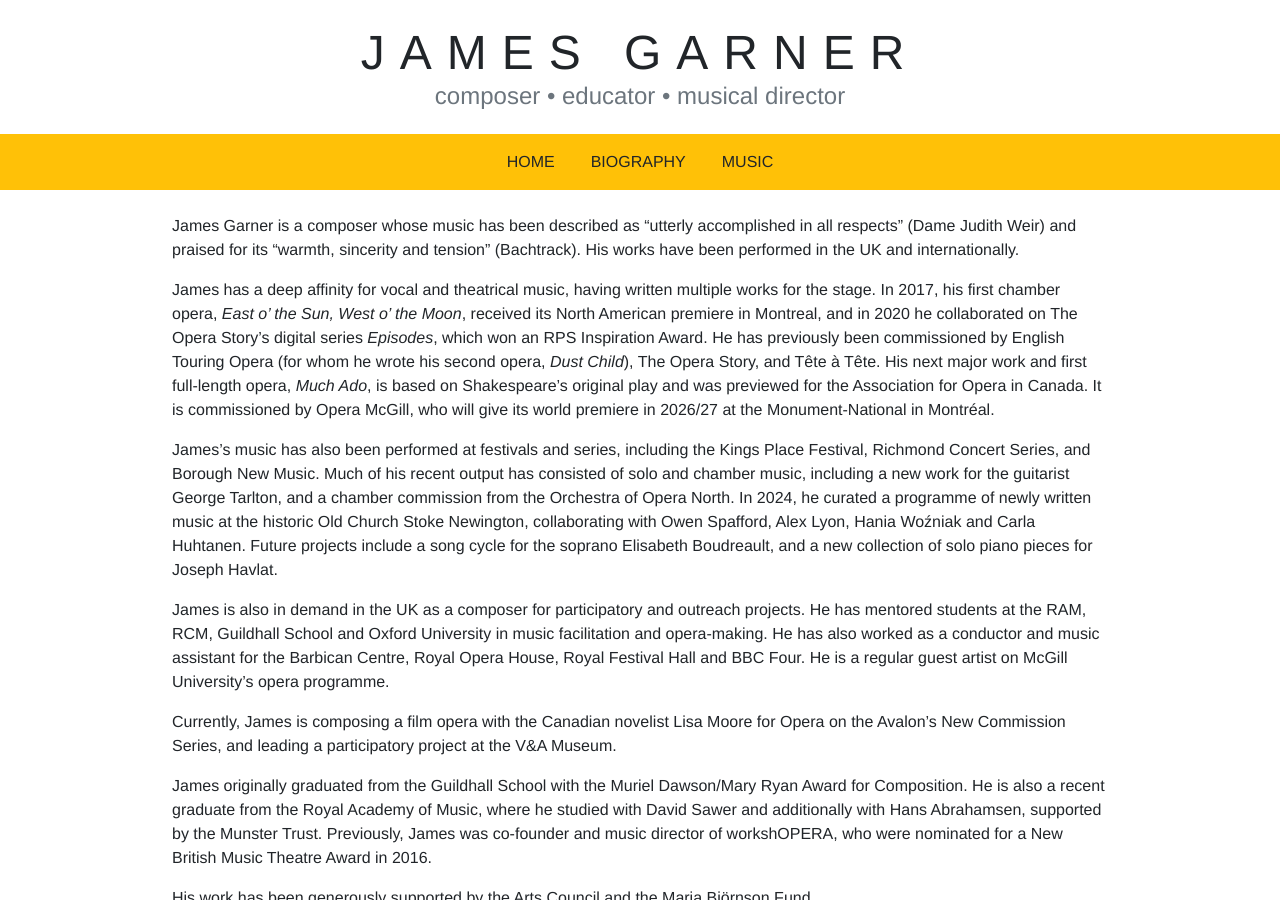
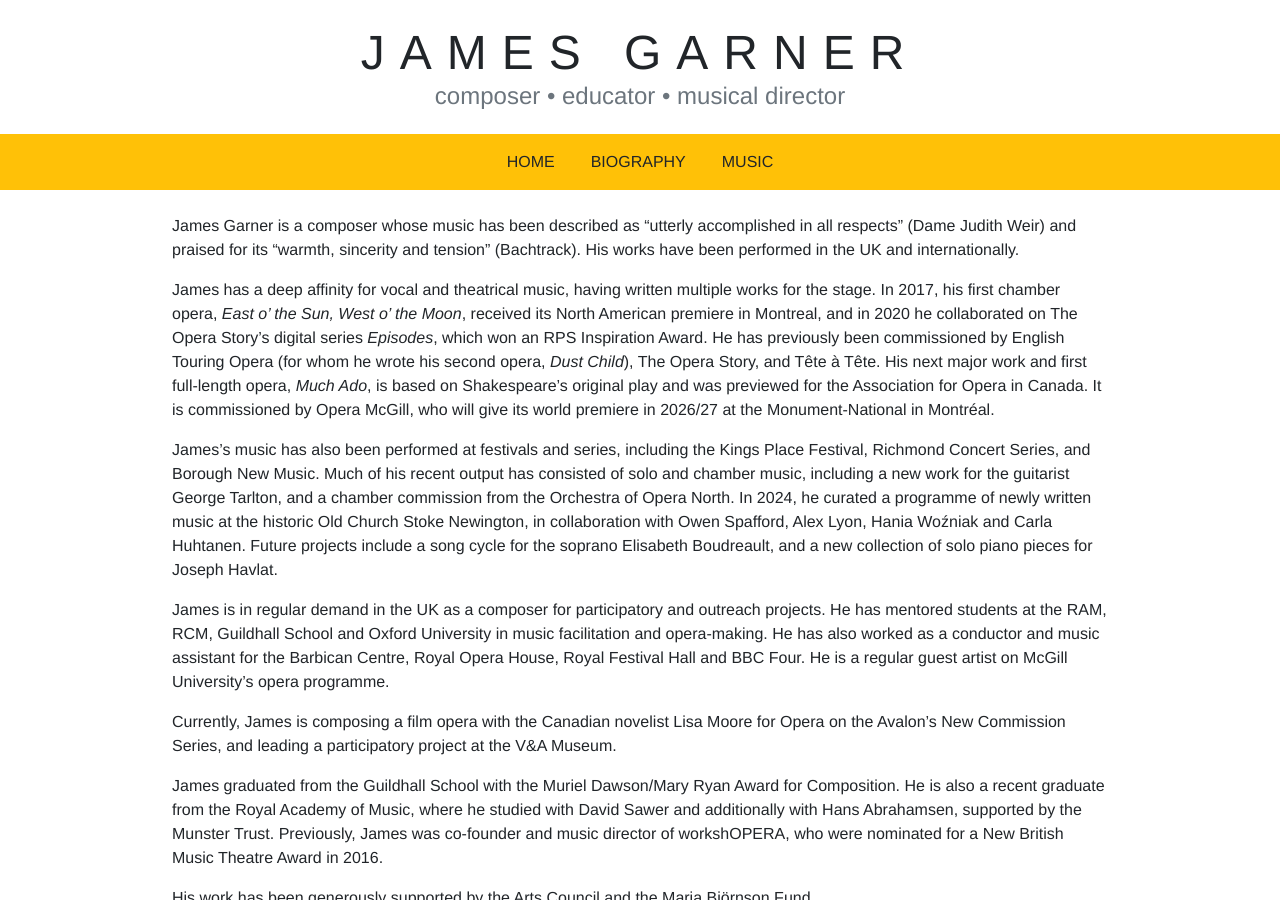
Before and after one commit to jamesgarnercomposer/jamesgarnercomposer.co.uk, a Jekyll site: the page built from biography.md, in a window 1280 px wide and 900 px high. Built offline with Jekyll 4.4.1, drawn with Linux system fonts in a browser that asks for light colours.

Commit message:
Update biography.md

```diff
--- a/biography.md
+++ b/biography.md
@@ -6,13 +6,13 @@ James Garner is a composer whose music has been described as “utterly accompli
 
 James has a deep affinity for vocal and theatrical music, having written multiple works for the stage. In 2017, his first chamber opera, _East o' the Sun, West o' the Moon_, received its North American premiere in Montreal, and in 2020 he collaborated on The Opera Story’s digital series _Episodes_, which won an RPS Inspiration Award. He has previously been commissioned by English Touring Opera (for whom he wrote his second opera, _Dust Child_), The Opera Story, and Tête à Tête. His next major work and first full-length opera, _Much Ado_, is based on Shakespeare’s original play and was previewed for the Association for Opera in Canada. It is commissioned by Opera McGill, who will give its world premiere in 2026/27 at the Monument-National in Montréal.
 
-James’s music has also been performed at festivals and series, including the Kings Place Festival, Richmond Concert Series, and Borough New Music. Much of his recent output has consisted of solo and chamber music, including a new work for the guitarist George Tarlton, and a chamber commission from the Orchestra of Opera North. In 2024, he curated a programme of newly written music at the historic Old Church Stoke Newington, collaborating with Owen Spafford, Alex Lyon, Hania Woźniak and Carla Huhtanen. Future projects include a song cycle for the soprano Elisabeth Boudreault, and a new collection of solo piano pieces for Joseph Havlat.
+James’s music has also been performed at festivals and series, including the Kings Place Festival, Richmond Concert Series, and Borough New Music. Much of his recent output has consisted of solo and chamber music, including a new work for the guitarist George Tarlton, and a chamber commission from the Orchestra of Opera North. In 2024, he curated a programme of newly written music at the historic Old Church Stoke Newington, in collaboration with Owen Spafford, Alex Lyon, Hania Woźniak and Carla Huhtanen. Future projects include a song cycle for the soprano Elisabeth Boudreault, and a new collection of solo piano pieces for Joseph Havlat.
 
-James is also in demand in the UK as a composer for participatory and outreach projects. He has mentored students at the RAM, RCM, Guildhall School and Oxford University in music facilitation and opera-making. He has also worked as a conductor and music assistant for the Barbican Centre, Royal Opera House, Royal Festival Hall and BBC Four. He is a regular guest artist on McGill University’s opera programme.
+James is in regular demand in the UK as a composer for participatory and outreach projects. He has mentored students at the RAM, RCM, Guildhall School and Oxford University in music facilitation and opera-making. He has also worked as a conductor and music assistant for the Barbican Centre, Royal Opera House, Royal Festival Hall and BBC Four. He is a regular guest artist on McGill University’s opera programme.
 
 Currently, James is composing a film opera with the Canadian novelist Lisa Moore for Opera on the Avalon’s New Commission Series, and leading a participatory project at the V&A Museum.
 
-James originally graduated from the Guildhall School with the Muriel Dawson/Mary Ryan Award for Composition. He is also a recent graduate from the Royal Academy of Music, where he studied with David Sawer and additionally with Hans Abrahamsen, supported by the Munster Trust. Previously, James was co-founder and music director of workshOPERA, who were nominated for a New British Music Theatre Award in 2016.
+James graduated from the Guildhall School with the Muriel Dawson/Mary Ryan Award for Composition. He is also a recent graduate from the Royal Academy of Music, where he studied with David Sawer and additionally with Hans Abrahamsen, supported by the Munster Trust. Previously, James was co-founder and music director of workshOPERA, who were nominated for a New British Music Theatre Award in 2016.
 
 His work has been generously supported by the Arts Council and the Maria Björnson Fund.\
 <br>
```
